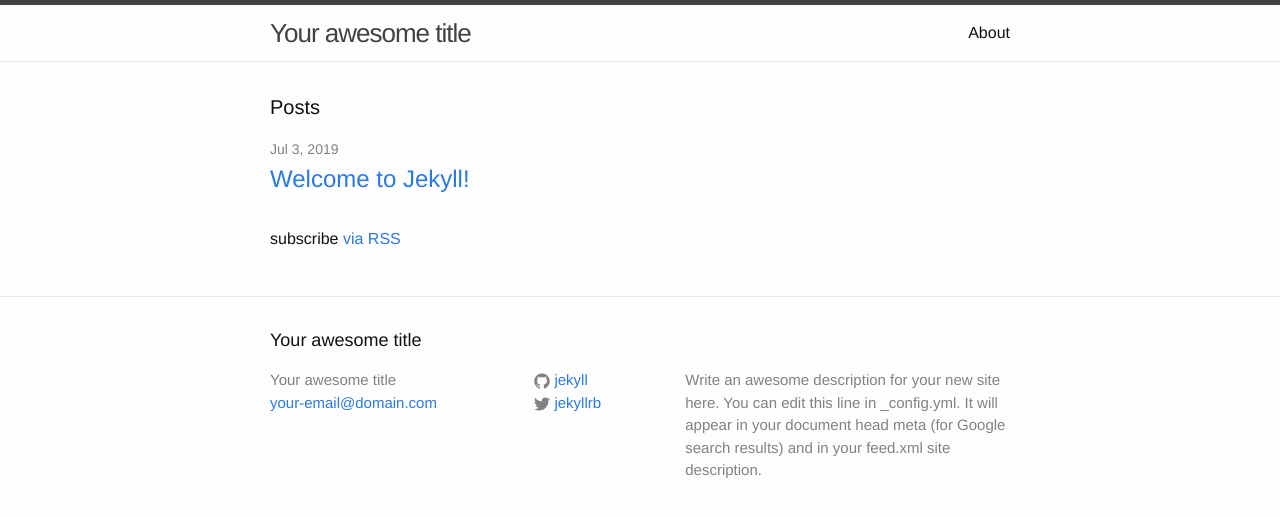
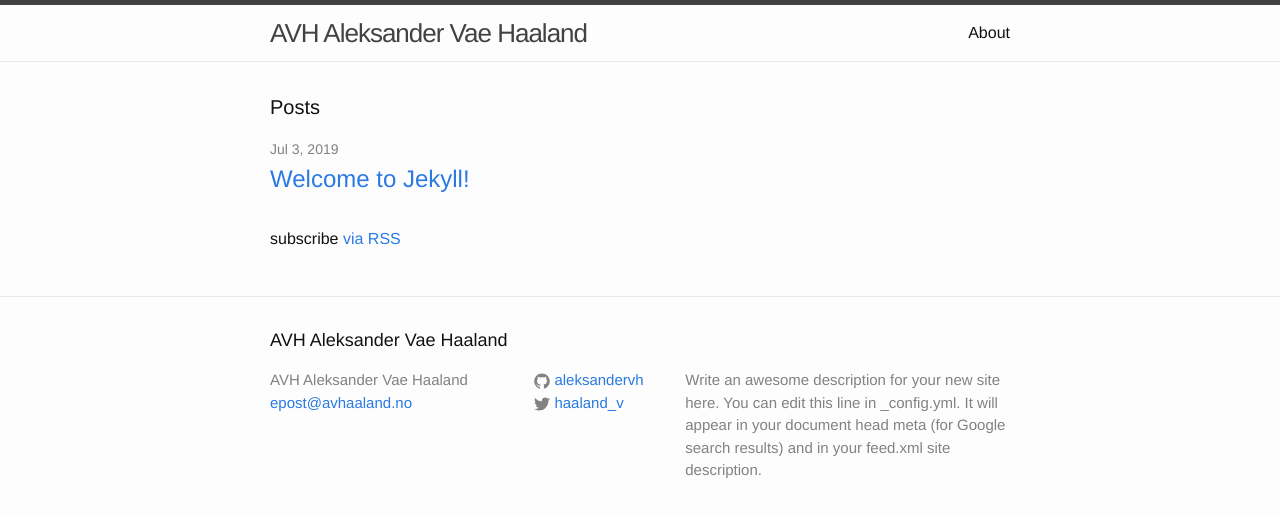
Before and after one commit to aleksandervh/aleksandervh.github.io, a Jekyll site: the page built from index.html, in a window 1280 px wide. Shown: the top 517 px of the page. Built offline with Jekyll 4.4.1, drawn with Linux system fonts in a browser that asks for light colours.

Commit message:
Edited config.yml

```diff
--- a/_config.yml
+++ b/_config.yml
@@ -6,16 +6,16 @@
 # 'jekyll serve'. If you change this file, please restart the server process.
 
 # Site settings
-title: Your awesome title
-email: your-email@domain.com
+title: AVH Aleksander Vae Haaland
+email: epost@avhaaland.no
 description: > # this means to ignore newlines until "baseurl:"
   Write an awesome description for your new site here. You can edit this
   line in _config.yml. It will appear in your document head meta (for
   Google search results) and in your feed.xml site description.
 baseurl: "" # the subpath of your site, e.g. /blog
 url: "http://yourdomain.com" # the base hostname & protocol for your site
-twitter_username: jekyllrb
-github_username:  jekyll
+twitter_username: haaland_v
+github_username:  aleksandervh
 
 # Build settings
 markdown: kramdown
```
